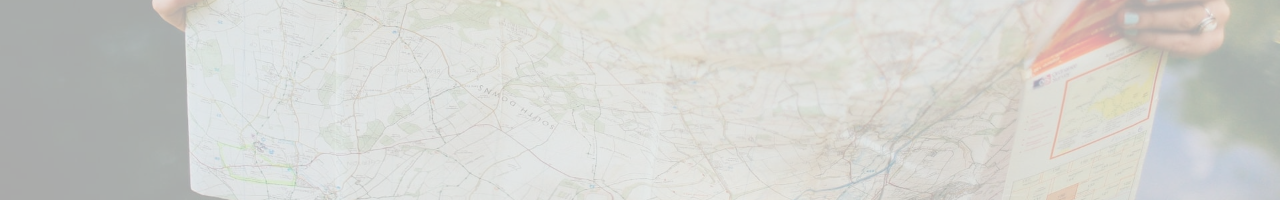
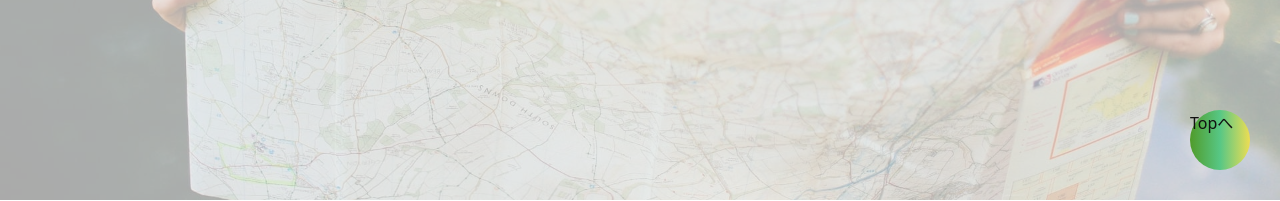
Before and after one commit to mitsunaka007/areamap, a Flask app: page / in a window 1280 px wide. Shown: the part 600-801 px from the top of the page. Run offline with Flask 3, Linux system fonts and the light colour scheme; parts of the project's set-up code (start-up, migrations or seed data) failed here and were passed over.

Commit message:
Add files via upload

```diff
--- a/static/css/areamaplp.css
+++ b/static/css/areamaplp.css
@@ -637,3 +637,14 @@ body {
     gap: 22px;
   }
 }
+#move-top{
+  position:fixed;
+  bottom:30px;
+  right:30px;
+  cursor:pointer;
+  width:60px;
+  height:60px;
+  border-radius: 50%;
+  background: #509b2a;
+  background: linear-gradient(90deg, rgba(80, 155, 42, 1) 0%, rgba(87, 199, 133, 1) 50%, rgba(237, 221, 83, 1) 100%);
+}
```
